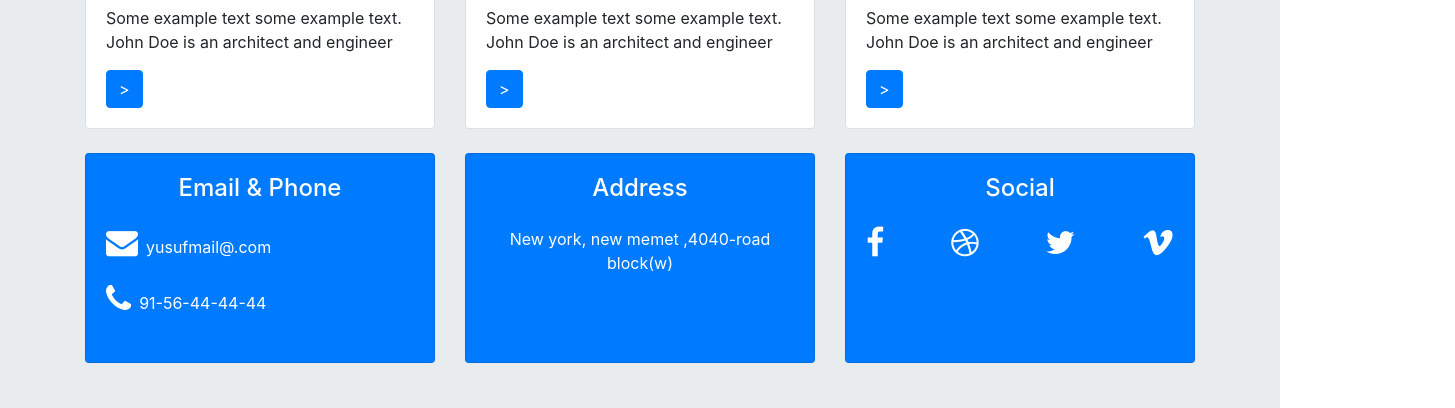
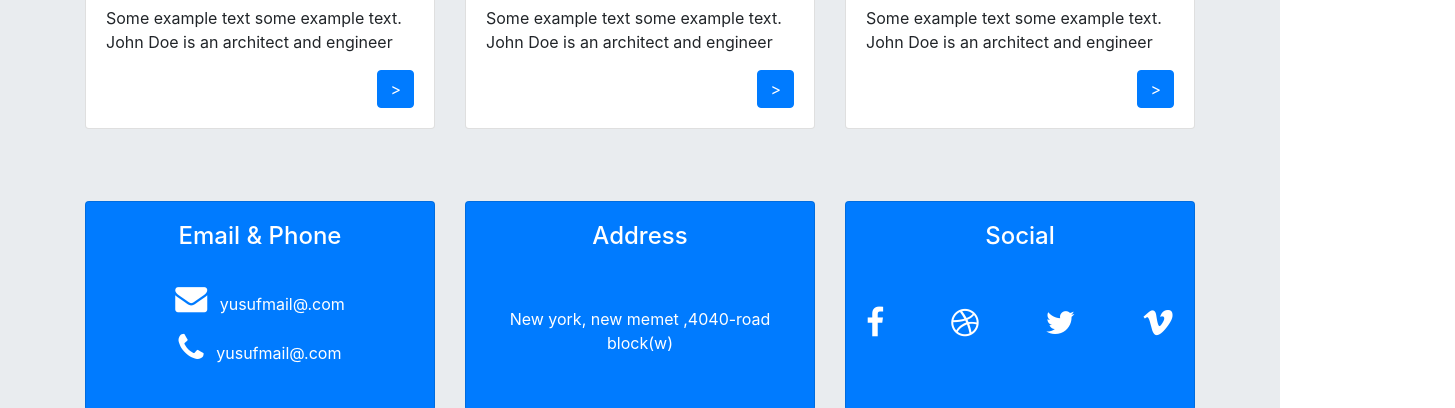
Before and after one commit to dhanmunfly/boostrap_design, a plain HTML site: page index.html in a window 1280 px wide. Shown: the part 596-1004 px from the top of the page, 1455 px wide, since content can reach past the window. Drawn offline with nearby package versions, Linux system fonts and the light colour scheme; some packages are replaced by stand-ins of ours; grey boxes are pictures that could not be loaded.

Commit message:
update card

```diff
--- a/index.html
+++ b/index.html
@@ -50,7 +50,7 @@
                 <div class="card-body">
                   <h4 class="card-title">Blog Title Hero</h4>
                   <p class="card-text">Some example text some example text. John Doe is an architect and engineer</p>
-                  <a href="#" class="btn btn-primary" class="arrow">></a>
+                  <a href="#" class="btn btn-primary float-right" class="arrow">></a>
                 </div>
               </div>
               <br>
@@ -61,7 +61,7 @@
             <div class="card-body">
               <h4 class="card-title">Blog Title Hero</h4>
               <p class="card-text">Some example text some example text. John Doe is an architect and engineer</p>
-              <a href="#" class="btn btn-primary pull-left" class="arrow">></a>
+              <a href="#" class="btn btn-primary float-right " class="arrow">></a>
             </div>
           </div>
           </div>
@@ -71,23 +71,33 @@
                         <div class="card-body">
                           <h4 class="card-title">Blog Title Hero</h4>
                           <p class="card-text">Some example text some example text. John Doe is an architect and engineer</p>
-                          <a href="#" class="btn btn-primary align-self-end" class="arrow">></a>
+                          <a href="#" class="btn btn-primary align-self-end float-right" class="arrow">></a>
                         </div>
                       </div>
                       <br>
          </div>
     </div>
 </div>
+<br><br>
+
 <div class="container">
 <div class="row">
     <div class="col-sm-4">
             <div class="card bg-primary text-white card text-center">
                     <div class="card-body " style="height: 13rem;">
-                      <h4 class="d-flex justify-content-center">Email & Phone</h4>
-                       <div class="d-flex mt-4 "> <i class="fa fa-envelope fa-2x" aria-hidden="true"></i>
-                             <p class="mr-auto p-2" >yusufmail@.com</p>  </div>
-                        <div class="d-flex justify-content-center"><i class="fa fa-phone fa-2x"></i>
-                            <p class="mr-auto p-2">91-56-44-44-44</p>
+                     <div class="d-flex justify-content-center"><h4>Email & Phone</h4></div>
+                     <br>
+                       <div class="align-self-center">
+                            <ul class="list-inline">
+                                    <li class="list-inline-item"><i class="fa fa-envelope fa-2x" aria-hidden="true"></i></li>
+                                    <li class="list-inline-item">yusufmail@.com</li>
+                                  </ul>
+                        </div>
+                        <div class="align-self-center">
+                                <ul class="list-inline">
+                                        <li class="list-inline-item"><i class="fa fa-phone fa-2x"></i></li>
+                                        <li class="list-inline-item">yusufmail@.com</li>
+                                </ul>
                         </div>
 
                     </div>
@@ -100,6 +110,7 @@
 
                     <div class="card-body" style="height: 13rem;">
                       <h4 class="d-flex justify-content-center">Address</h4>
+                      <br>
                       <p class="d-flex justify-content-center mt-4">New york, new memet ,4040-road block(w)</p>
 
                     </div>
@@ -110,6 +121,7 @@
             <div class="card bg-primary text-white box-shadow text-center">
                     <div class="card-body" style="height: 13rem;">
                       <h4 class="d-flex justify-content-center">Social</h4>
+                      <br>
                       <div class="d-flex mt-4 justify-content-between">
                      <i class="fa fa-facebook fa-2x" aria-hidden="true"></i>
                      <i class="fa fa-dribbble fa-2x" area-hidden="true"></i>
@@ -122,6 +134,7 @@
     </div>
 </div>
 </div>
+<br>
 <br>
 <div class="container">
     <div class="row">
@@ -169,7 +182,7 @@
                     </div>
               <div class="col-md-6">
                                   <script type="text/javascript" src="http://maps.google.com/maps/api/js?sensor=false"></script>
-                                  <div style="overflow:hidden;height:500px;width:800px;">
+                                  <div style="overflow:hidden;">
                                       <div id="gmap_canvas" style="height:500px;width:600px;"></div>
                                       <style>
                                           #gmap_canvas img {
```
